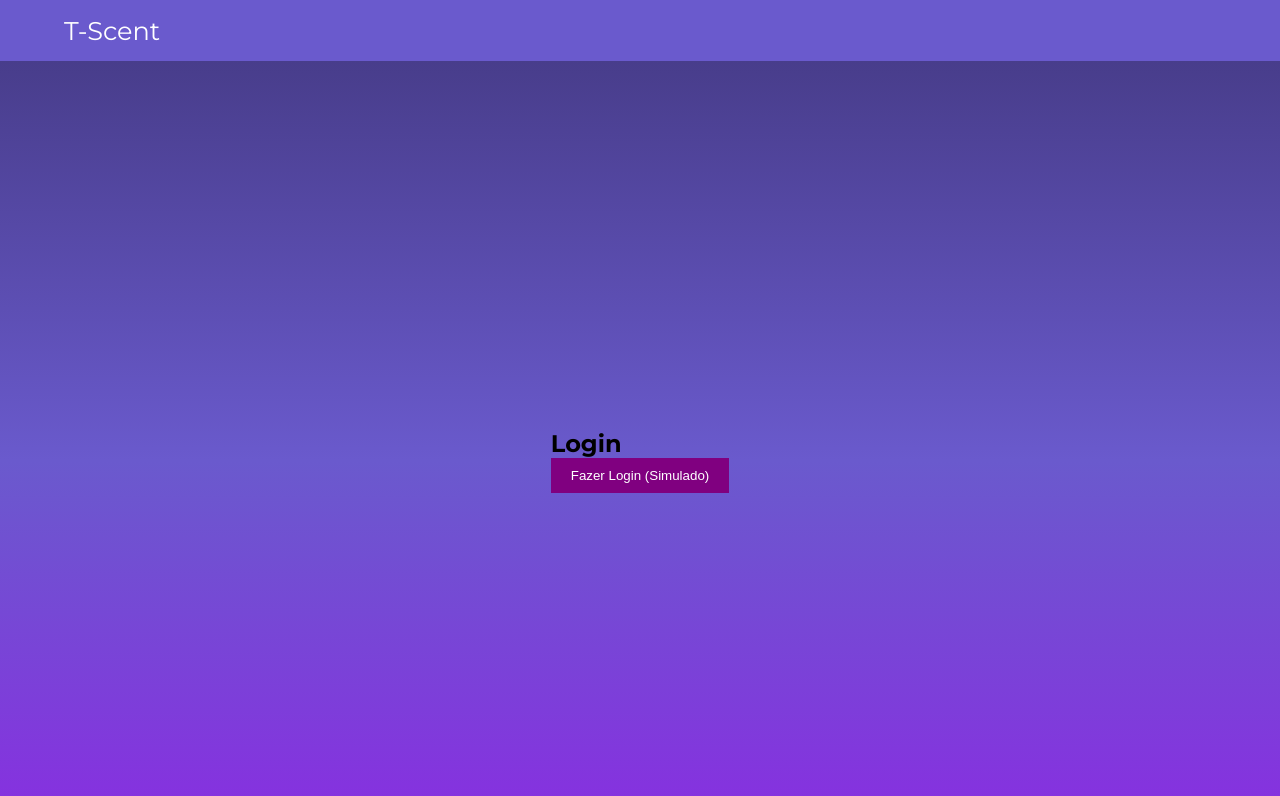
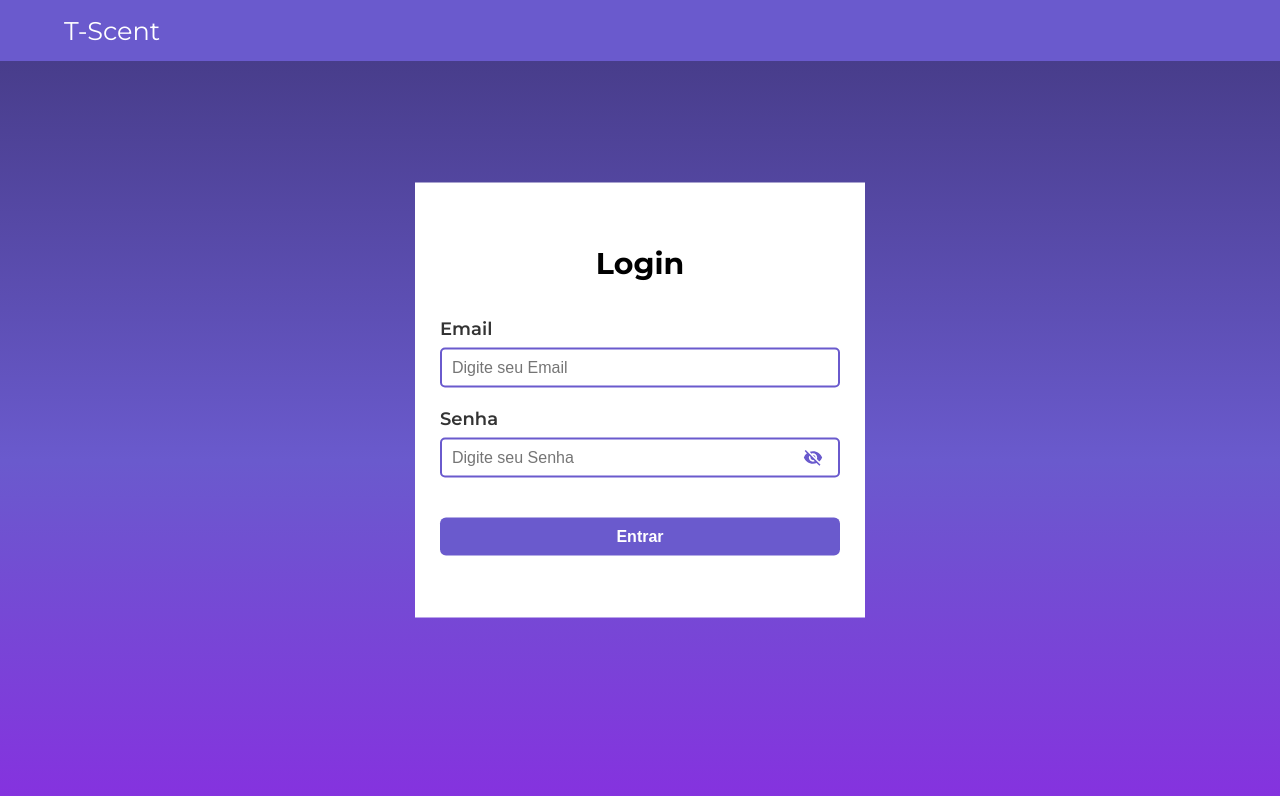
Before and after one commit to vinium12/Perfumaria, a React (Vite) app in the folder perfumaria/: page /login in a window 1280 px wide. Shown: the top 796 px of the page. Built offline with nearby package versions, Linux system fonts and the light colour scheme.

Commit message:
feat: create login page

```diff
--- a/perfumaria/package.json
+++ b/perfumaria/package.json
@@ -12,6 +12,7 @@
   "dependencies": {
     "react": "^19.1.1",
     "react-dom": "^19.1.1",
+    "react-icons": "^5.5.0",
     "react-router-dom": "^7.9.4"
   },
   "devDependencies": {
--- /dev/null
+++ b/perfumaria/src/components/Input/input.jsx
@@ -0,0 +1,62 @@
+import React, { useState } from 'react';
+import { MdVisibility, MdVisibilityOff } from 'react-icons/md';
+import styles from './Input.module.css';
+
+const EyeIcon = ({ onClick, isVisible }) => (
+    <span
+        className={styles.passwordToggle}
+        onClick={onClick}
+        aria-label={isVisible ? "Esconder senha" : "Mostrar senha"}
+    >
+        {isVisible ? <MdVisibility /> : <MdVisibilityOff />}
+    </span>
+);
+
+const Input = ({
+    label,
+    type = 'text',
+    name,
+    value,
+    onChange,
+    placeholder,
+    ...rest
+}) => {
+    const [isPasswordVisible, setIsPasswordVisible] = useState(false);
+
+    const inputType =
+        type === 'password' && isPasswordVisible
+            ? 'text'
+            : type;
+
+    const togglePasswordVisibility = () => {
+        setIsPasswordVisible(prev => !prev);
+    };
+
+    return (
+        <div className={styles.inputGroup}>
+            {label && <label htmlFor={name} className={styles.label}>{label}</label>}
+
+            <div className={styles.inputWrapper}>
+                <input
+                    type={inputType}
+                    name={name}
+                    id={name}
+                    value={value}
+                    onChange={onChange}
+                    placeholder={placeholder || `Digite seu ${label || 'valor'}`}
+                    className={styles.inputField}
+                    {...rest}
+                />
+
+                {type === 'password' && (
+                    <EyeIcon
+                        onClick={togglePasswordVisibility}
+                        isVisible={isPasswordVisible}
+                    />
+                )}
+            </div>
+        </div>
+    );
+};
+
+export default Input;
--- /dev/null
+++ b/perfumaria/src/components/Input/input.module.css
@@ -0,0 +1,52 @@
+:root {
+    --purple-main: #6A5ACD;
+    --font-color: #333;
+}
+
+.inputGroup {
+    margin-bottom: 20px;
+}
+
+.label {
+    display: block;
+    margin-bottom: 8px;
+    font-size: 18px;
+    font-weight: 600;
+    color: var(--font-color);
+}
+
+.inputWrapper {
+    position: relative;
+    display: flex;
+    align-items: center;
+}
+
+.inputField {
+    width: 400px;
+    height: 40px;
+    padding: 0px 10px;
+    border: 2px solid var(--purple-main);
+    border-radius: 5px;
+    font-size: 16px;
+    box-sizing: border-box;
+    outline: none;
+    transition: border-color 0.2s;
+}
+
+.inputField:focus {
+    border-color: var(--purple-main);
+}
+
+.passwordToggle {
+    position: absolute;
+    right: 15px;
+    cursor: pointer;
+    font-size: 20px;
+    color: #6A5ACD;
+    top: 50%;
+    transform: translateY(-50%);
+    user-select: none;
+    padding: 2px;
+    display: flex;
+    align-items: center;
+}
--- a/perfumaria/src/pages/Login/login.jsx
+++ b/perfumaria/src/pages/Login/login.jsx
@@ -1,10 +1,22 @@
 // src/pages/Login/login.jsx
-import React from 'react';
+import React, { useState } from 'react';
 import { useNavigate } from 'react-router-dom';
+
+import Input from '../../components/Input/input';
 import styles from './login.module.css';
 
 const Login = ({ onLogin }) => {
     const navigate = useNavigate();
+
+    const [credentials, setCredentials] = useState({
+        email: '',
+        password: ''
+    });
+
+    const handleChange = (e) => {
+        const { name, value } = e.target;
+        setCredentials(prev => ({ ...prev, [name]: value }));
+    };
 
     const handleSimulatedLogin = () => {
         onLogin();
@@ -15,18 +27,44 @@ const Login = ({ onLogin }) => {
         <div className={styles.loginBackground}>
             <div className={styles.loginCard}>
                 <h2>Login</h2>
+
+                <div>
+                    <Input
+                        label="Email"
+                        name="email"
+                        type="email"
+                        value={credentials.email}
+                        onChange={handleChange}
+                        required
+                    />
+
+                    <Input
+                        label="Senha"
+                        name="password"
+                        type="password"
+                        value={credentials.password}
+                        onChange={handleChange}
+                        required
+                    />
+
                     <button
                         onClick={handleSimulatedLogin}
                         style={{
                             padding: '10px 20px',
-                        backgroundColor: 'purple',
+                            backgroundColor: '#6A5ACD',
                             color: 'white',
                             border: 'none',
-                        cursor: 'pointer'
+                            cursor: 'pointer',
+                            borderRadius: '6px',
+                            width: '100%',
+                            marginTop: '20px',
+                            fontSize: '1rem',
+                            fontWeight: '600'
                         }}
                     >
-                    Fazer Login (Simulado)
+                        Entrar
                     </button>
+                </div>
             </div>
         </div>
     );
--- a/perfumaria/src/pages/Login/login.module.css
+++ b/perfumaria/src/pages/Login/login.module.css
@@ -10,8 +10,24 @@
 
   height: 100vh;
   display: flex;
-  justify-content: center;
-  align-items: center;
   margin: 0;
   padding: 0;
 }
+
+h2 {
+    font-size: 30px;
+}
+
+.loginCard {
+    display: flex;
+    flex-direction: column;
+    align-items: center;
+    background-color: #FFFFFF;
+    padding: 25px;
+    height: 435px;
+    position: absolute;
+    top: 50%;
+    left: 50%;
+    transform: translate(-50% , -50%);
+    justify-content: space-evenly;
+}
```
Also changed, not shown: 1 other file (tests, documents, lock files or other folders). Lines whose indentation alone changed are shown as unchanged.
